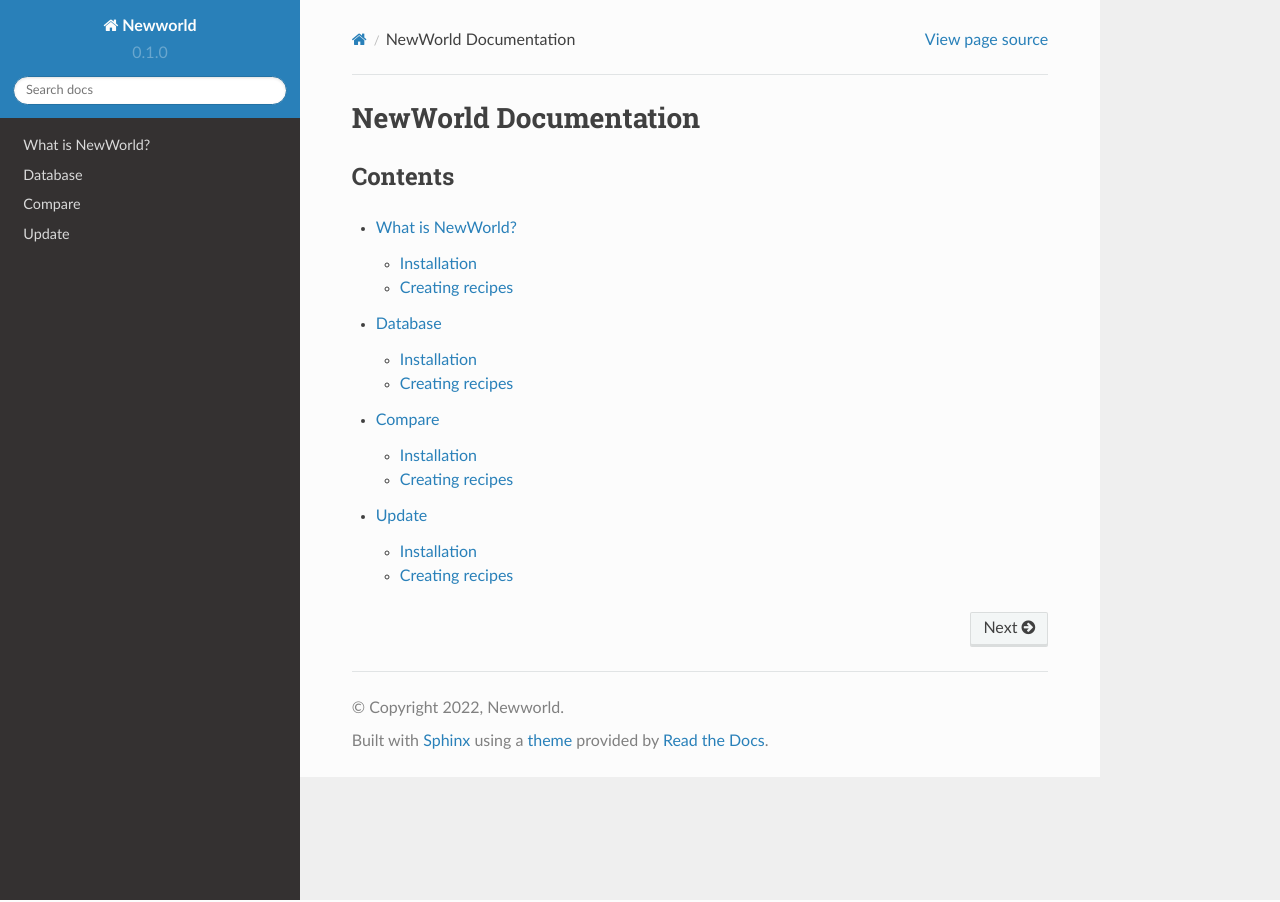
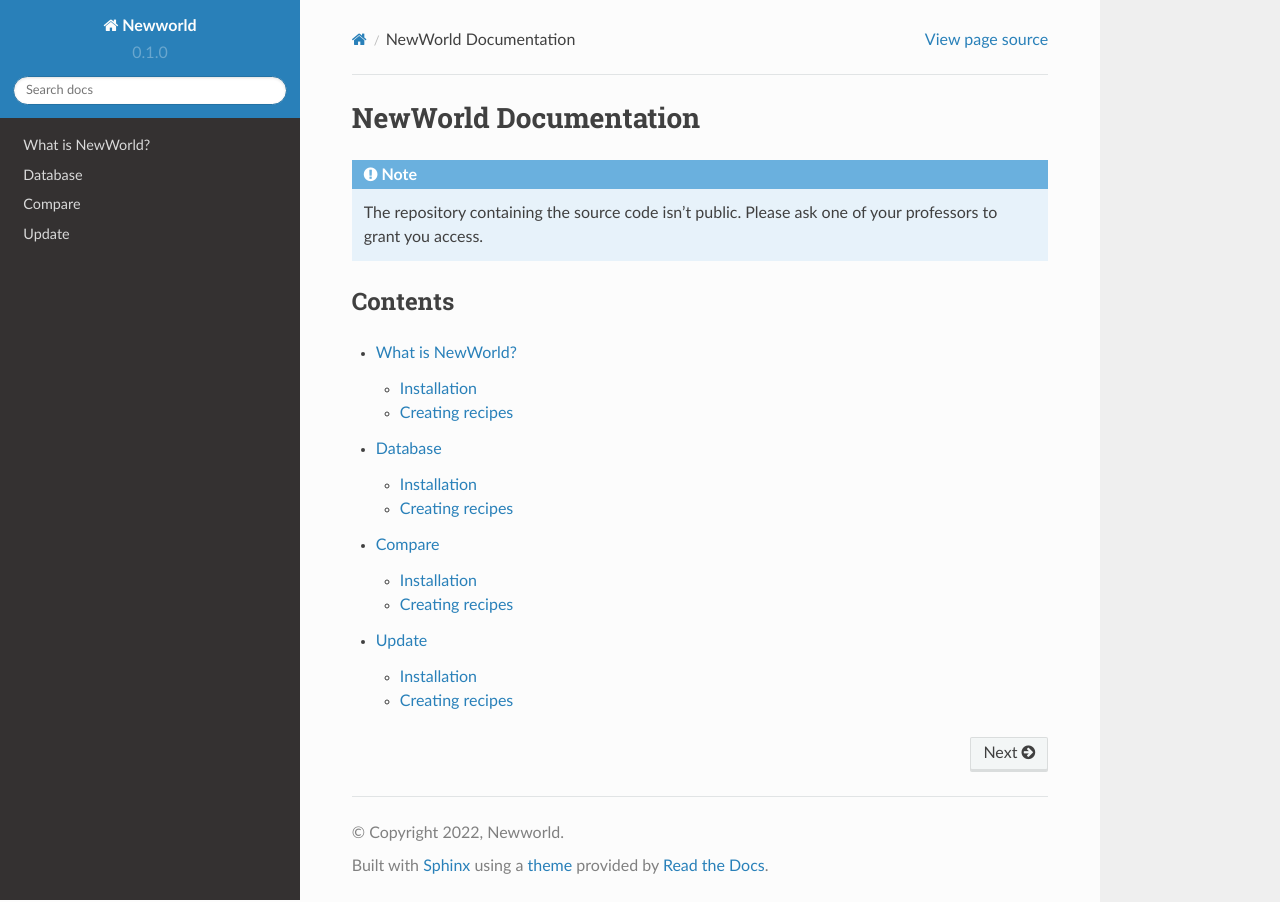
Before and after one commit to newworld-itp/NewWorld, a Sphinx documentation site: the page built from docs/source/index.rst, in a window 1280 px wide. Built offline with Sphinx 7.4.7 and the Read the Docs theme 2.0.0, drawn with Linux system fonts in a browser that asks for light colours; pages that are not in the unit, such as notebooks, are missing from menus.

Commit message:
Added Note

```diff
--- a/docs/source/index.rst
+++ b/docs/source/index.rst
@@ -1,5 +1,10 @@
 NewWorld Documentation
 ===================================
+
+
+.. note::
+
+   The repository containing the source code isn't public. Please ask one of your professors to grant you access.
 
 Contents
 --------
```
